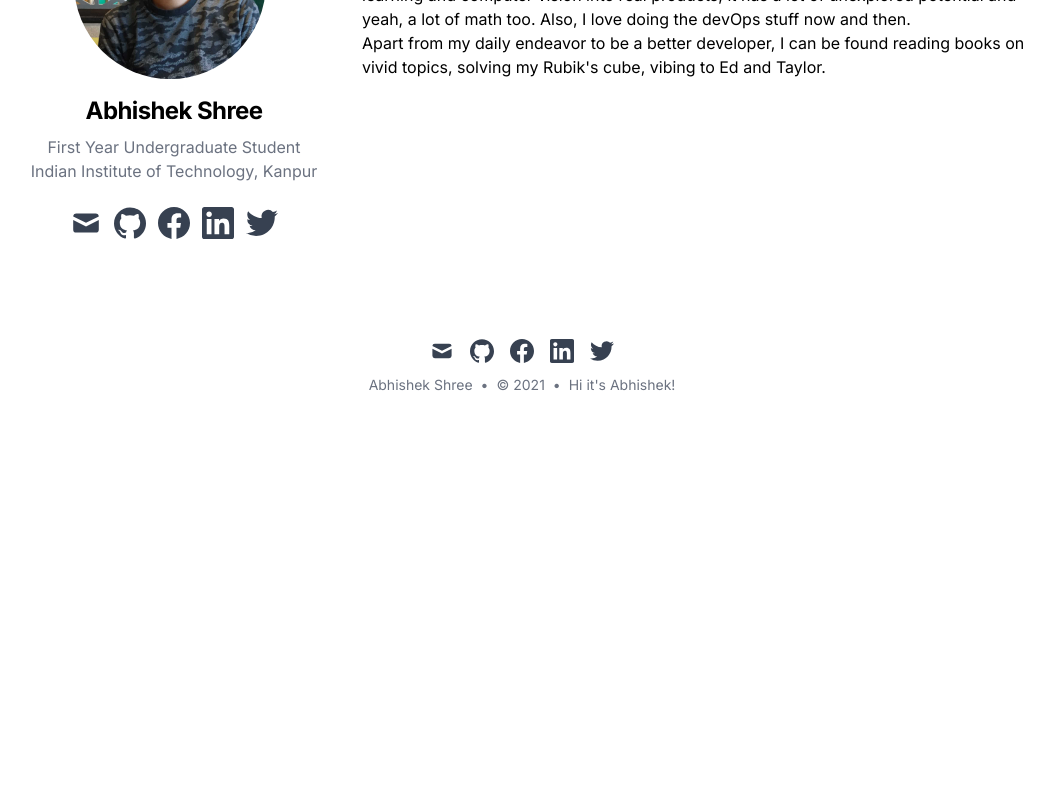
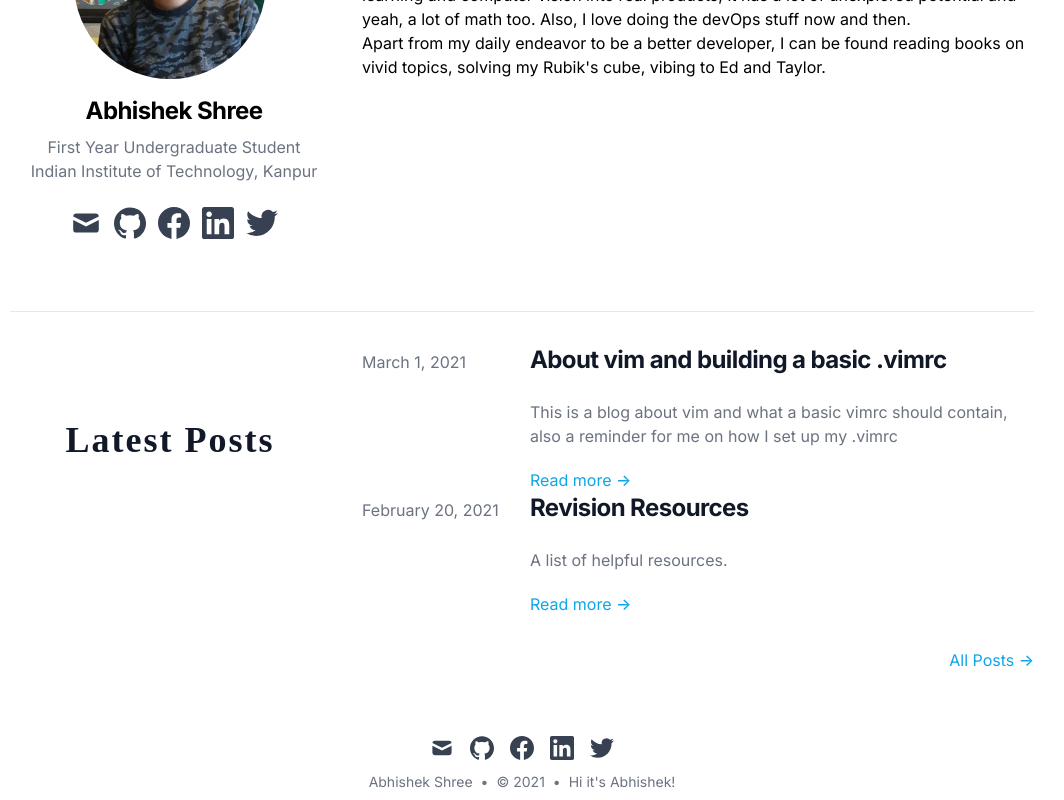
Before and after one commit to abhishekshree/abhishekshree.github.io, a Next.js app: page / in a window 1280 px wide. Shown: the part 397-1197 px from the top of the page, without its empty margins (118-1182 px from the left). Before the commit the page ends 800 px from the top, so only its background shows below. Built offline with nearby package versions, Linux system fonts and the light colour scheme; what @tailwindcss/typography would draw is missing.

Commit message:
Major Section Additon and no Husky

```diff
--- a/pages/index.js
+++ b/pages/index.js
@@ -1,8 +1,19 @@
 import siteMetadata from '@/data/siteMetadata'
 import SocialIcon from '@/components/social-icons'
 import { PageSeo } from '@/components/SEO'
+import Link from '@/components/Link'
+import { getAllFilesFrontMatter } from '@/lib/mdx'
 
-export default function About() {
+const MAX_DISPLAY = 2
+const postDateTemplate = { year: 'numeric', month: 'long', day: 'numeric' }
+
+export async function getStaticProps() {
+  const posts = await getAllFilesFrontMatter('blog')
+
+  return { props: { posts } }
+}
+
+export default function About({ posts }) {
   return (
     <>
       <PageSeo
@@ -76,6 +87,91 @@ export default function About() {
           </div>
         </div>
       </div>
+      <br/>
+      <br/>
+      <br/>
+      <hr/>
+      {/* Next Section */}
+      <div className="divide-y divide-gray-200 dark:divide-gray-700">
+        {/* My way */}
+        <div className="items-start space-y-2 xl:grid xl:grid-cols-3 xl:gap-x-8 xl:space-y-0">
+          <div className="flex flex-col items-center pt-8 space-x-2">
+            {/* Left Part */}
+            <div className="pt-6 pb-8 space-y-2 md:space-y-5">
+              <br/>
+              <h1 className="bree-head text-2xl font-extrabold leading-9 tracking-tight text-gray-900 dark:text-gray-100 sm:text-3xl sm:leading-10 md:text-4xl md:leading-14">
+                Latest Posts
+              </h1>
+            </div>
+          </div>
+          <div className="pt-8 pb-8 prose dark:prose-dark max-w-none xl:col-span-2">
+            {/* Right part */}
+              {!posts.length && 'No posts found.'}
+              {posts.slice(0, MAX_DISPLAY).map((frontMatter) => {
+                const { slug, date, title, summary, tags } = frontMatter
+                return (
+                    <article>
+                      <div className="space-y-1 xl:grid xl:grid-cols-4 xl:space-y-0 xl:items-baseline">
+                        <dl>
+                          <dt className="sr-only">Published on</dt>
+                          <dd className="text-base font-medium leading-6 text-gray-500 dark:text-gray-400">
+                            <time dateTime={date}>
+                              {new Date(date).toLocaleDateString(
+                                siteMetadata.locale,
+                                postDateTemplate
+                              )}
+                            </time>
+                          </dd>
+                        </dl>
+                        <div className="space-y-5 xl:col-span-3">
+                          <div className="space-y-6">
+                            <div>
+                              <h2 className="text-2xl font-bold leading-8 tracking-tight">
+                                <Link
+                                  href={`/blog/${slug}`}
+                                  className="text-gray-900 dark:text-gray-100"
+                                  style={{
+                                    textDecoration:'none'
+                                  }}
+                                >
+                                  {title}
+                                </Link>
+                              </h2>
+                            </div>
+                            <div className="prose text-gray-500 max-w-none dark:text-gray-400">
+                              {summary}
+                            </div>
+                          </div>
+                          <div className="text-base font-medium leading-6">
+                            <Link
+                              href={`/blog/${slug}`}
+                              className="text-blue-500 hover:text-blue-600 dark:hover:text-blue-400"
+                              aria-label={`Read "${title}"`}
+                              style={{ textDecoration: 'none' }}
+                            >
+                              Read more &rarr;
+                            </Link>
+                          </div>
+                        </div>
+                      </div>
+                    </article>
+                )
+              })}
+
+          </div>
+        </div>
+      </div>
+      {posts.length > MAX_DISPLAY && (
+        <div className="flex justify-end text-base font-medium leading-6">
+          <Link
+            href="/blog"
+            className="text-blue-500 hover:text-blue-600 dark:hover:text-blue-400"
+            aria-label="all posts"
+          >
+            All Posts &rarr;
+          </Link>
+        </div>
+      )}
     </>
   )
 }
--- a/pages/latest.js
+++ b/pages/latest.js
@@ -13,14 +13,10 @@ export async function getStaticProps() {
   return { props: { posts } }
 }
 
+
 export default function Home({ posts }) {
   return (
     <>
-      <PageSeo
-        title={`Latest Posts - ${siteMetadata.author}`}
-        description={`Latest Posts - ${siteMetadata.author}`}
-        url={`${siteMetadata.siteUrl}/latest`}
-      />
       <div className="divide-y divide-gray-200 dark:divide-gray-700">
         <div className="pt-6 pb-8 space-y-2 md:space-y-5">
           <h1 className="text-3xl font-extrabold leading-9 tracking-tight text-gray-900 dark:text-gray-100 sm:text-4xl sm:leading-10 md:text-6xl md:leading-14">
```
Also changed, not shown: 1 other file (tests, documents, lock files or other folders).
